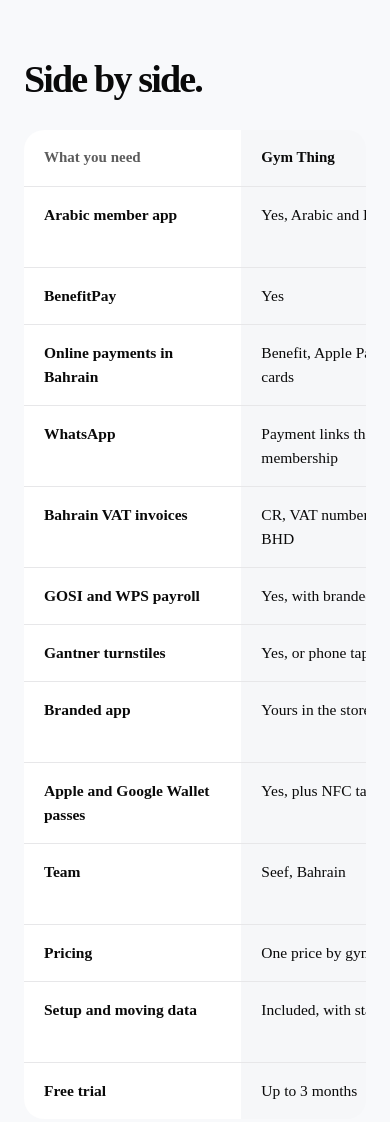
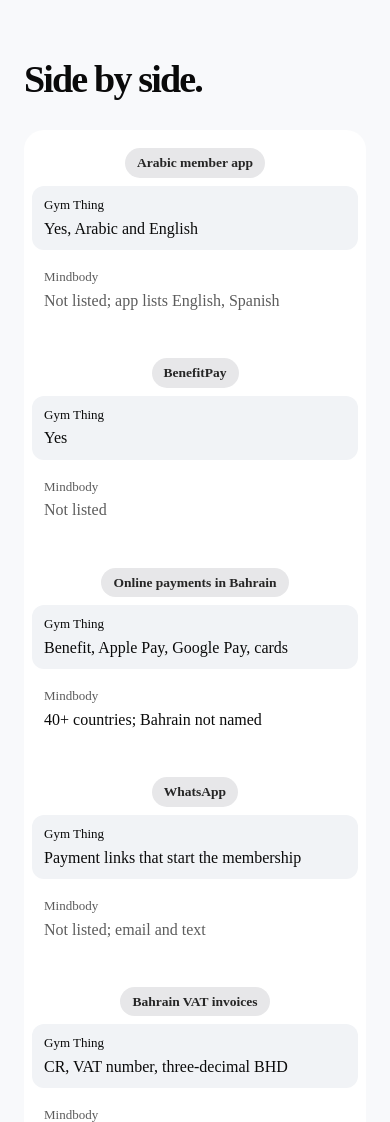
Before and after one commit to ThingBH/thing-web, an Astro site: page /compare/mindbody in a window 390 px wide. Shown: the part 1240-2362 px from the top of the page. Built offline with nearby package versions, Linux system fonts and the light colour scheme; Astro itself is replaced by a stand-in of ours.

Commit message:
Stack comparison tables on phones
Below 900px each row is a centred topic pill over two labelled answers, so nothing scrolls sideways; desktop is unchanged. Topics are row headers and explicit roles keep table semantics. A 'no ... fee' answer is no longer greyed as a gap.

```diff
--- a/src/styles/site.css
+++ b/src/styles/site.css
@@ -490,12 +490,80 @@ table.cmp {
 .cmp thead th.us {
   color: var(--ink);
 }
-.cmp td:first-child {
+.cmp tbody th {
   font-weight: 600;
 }
 .cmp td.us,
 .cmp th.us {
   background: #f6f7f9;
+}
+/* Phones: no sideways scroll. Each row is a centred topic pill, like a WhatsApp date label, over two labelled answers. */
+@media (width < 900px) {
+  .tbl {
+    overflow: clip;
+  }
+  table.cmp {
+    display: block;
+    min-width: 0;
+    font-size: 16px;
+    line-height: 1.45;
+  }
+  .cmp :is(thead, tbody, tr, th, td) {
+    display: block;
+  }
+  .cmp :is(th, td) {
+    border-top: 0;
+    padding: 0;
+  }
+  /* Each answer carries its own label, so the header row is kept for screen readers only. */
+  .cmp thead {
+    position: absolute;
+    width: 1px;
+    height: 1px;
+    overflow: hidden;
+    clip-path: inset(50%);
+    white-space: nowrap;
+  }
+  .cmp tbody tr {
+    display: grid;
+    gap: 8px;
+    padding: 18px 8px;
+  }
+  .cmp tbody th {
+    justify-self: center;
+    max-width: 85%;
+    padding: 5px 12px;
+    /* Half a one-line pill, so a topic that wraps stays a rounded box rather than a lozenge. */
+    border-radius: 15px;
+    background: var(--line);
+    color: var(--ink-2);
+    font-size: 13.5px;
+    text-align: center;
+    text-wrap: balance;
+  }
+  .cmp td {
+    padding: 10px 12px;
+    border-radius: 12px;
+    text-wrap: pretty;
+  }
+  .cmp td.us {
+    background: var(--band);
+  }
+  .cmp td::before {
+    content: attr(data-label) / "";
+    display: block;
+    margin-bottom: 2px;
+    font-size: 13px;
+    font-weight: 500;
+    color: var(--soft);
+  }
+  .cmp td.us::before {
+    color: var(--ink);
+  }
+  /* Arabic answers need room above and below for dots and descenders. */
+  :lang(ar) .cmp td {
+    line-height: 1.7;
+  }
 }
 .yes {
   color: var(--ink);
--- a/src/views/Compare.astro
+++ b/src/views/Compare.astro
@@ -15,7 +15,8 @@ const c = comparisons.find((x) => x.slug === Astro.props.slug)
 if (!c) throw new Error(`Unknown comparison "${Astro.props.slug}"`)
 const others = comparisons.filter((o) => o.slug !== c.slug)
 const rows = c.rows.filter((r) => r[0] !== 'Topic')
-const meh = (s: string) => /^(not listed|no|none|غير مذكور|لا)/i.test(s)
+// A "them" cell that names a gap is greyed. "No … fee" is good news for them, so it stays in ink.
+const meh = (s: string) => /^(not |none$|no |غير مذكور|لا )/i.test(s) && !/fee|رسوم/i.test(s)
 // Latest "checked" date as an ISO day; checked dates read like "20 Oct 2026".
 const modified = c.sources
   .map((s) => new Date(`${s[2]} UTC`))
@@ -111,11 +112,12 @@ const graph = [
       <div class="inner">
         <h2 class="d2" id={`ct-${c.slug}`}>{t.side}</h2>
         <div class="tbl" style="margin-top:32px">
-          <table class="cmp">
-            <thead><tr><th>{t.need}</th><th class="us">Gym Thing</th><th>{c.name}</th></tr></thead>
-            <tbody>
+          <!-- Explicit roles keep table semantics on phones, where rows are restyled as blocks. -->
+          <table class="cmp" role="table">
+            <thead role="rowgroup"><tr role="row"><th role="columnheader">{t.need}</th><th role="columnheader" class="us">Gym Thing</th><th role="columnheader">{c.name}</th></tr></thead>
+            <tbody role="rowgroup">
               {rows.map(([topic, us, them]) => (
-                <tr><td>{topic}</td><td class="us">{us}</td><td>{meh(them) ? <span class="meh">{them}</span> : them}</td></tr>
+                <tr role="row"><th role="rowheader" scope="row">{topic}</th><td role="cell" class="us" data-label="Gym Thing">{us}</td><td role="cell" data-label={c.name}>{meh(them) ? <span class="meh">{them}</span> : them}</td></tr>
               ))}
             </tbody>
           </table>
```
